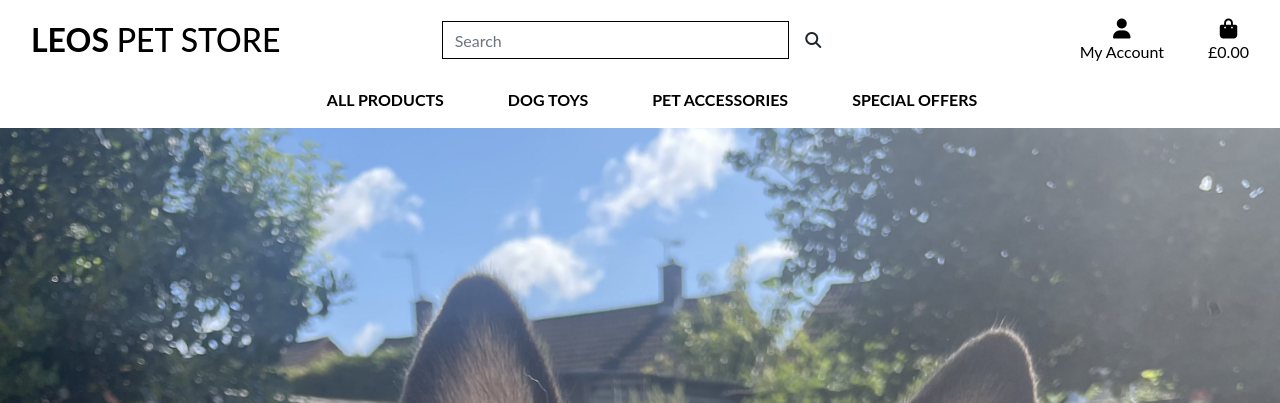
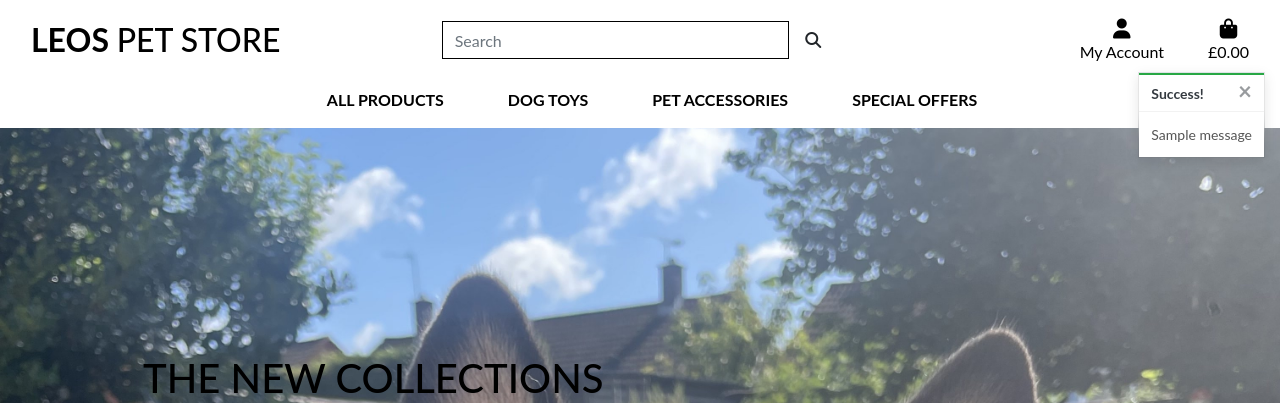
Before and after one commit to ashley9368/Leos-Pet-Store-PP5, a Django app: page / in a window 1280 px wide. Shown: the top 403 px of the page. Run offline with Django 3.2, Linux system fonts and the light colour scheme; tables that the repository leaves empty hold one stand-in row (values such as "Sample post"); one stand-in notice (Sample message) is shown; some libraries are stand-ins or nearby versions; some web fonts are replaced.

Commit message:
update toasts and base.css for messages

```diff
--- a/static/css/base.css
+++ b/static/css/base.css
@@ -69,6 +69,23 @@
     width: 100%;
 }
 
+/* ------------------------------- bootstrap toasts */
+
+.message-container {
+    position: fixed;
+    top: 72px;
+    right: 15px;
+    z-index: 99999999999;
+}
+
+.custom-toast {
+    overflow: visible;
+}
+
+.toast-capper {
+    height: 2px;
+}
+
 /* -------------------------------- Media Queries */
 
 /* Slightly larger container on xl screens */
--- a/templates/base.html
+++ b/templates/base.html
@@ -138,9 +138,20 @@
   <!-- Message Display Container -->
   {% if messages %}
   <div class="message-container">
-    {% for message in messages %}
-    {% include 'includes/toasts/toast_success.html' %}
-    {% endfor %}
+    <!-- In Django 40 is an error, 30 is a warning, And 25 is a success -->
+      {% for message in messages %}
+          {% with message.level as level %}
+              {% if level == 40 %}
+                  {% include 'includes/toasts/toast_error.html' %}
+              {% elif level == 30 %}
+                  {% include 'includes/toasts/toast_warning.html' %}
+              {% elif level == 25 %}
+                  {% include 'includes/toasts/toast_success.html' %}
+              {% else %}
+                  {% include 'includes/toasts/toast_info.html' %}
+              {% endif %}
+          {% endwith %}
+      {% endfor %}
   </div>
   {% endif %}
 
```
